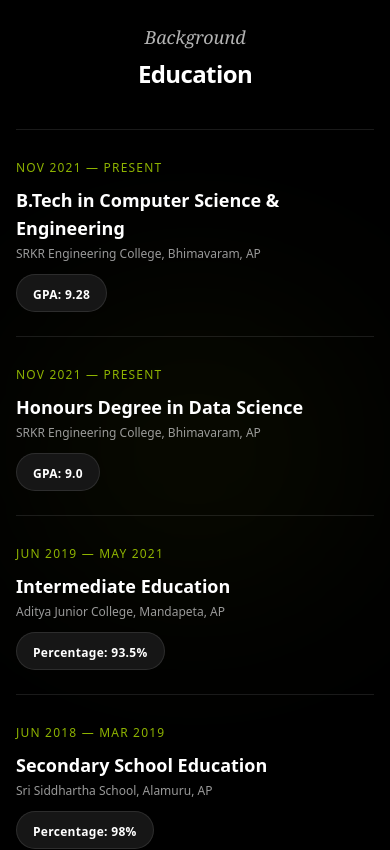
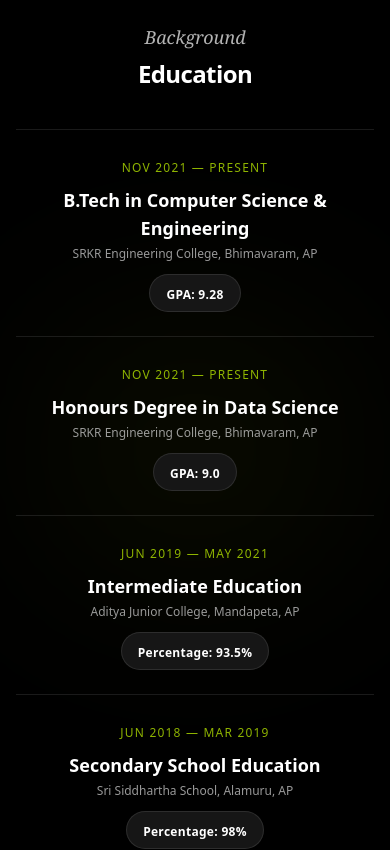
Before and after one commit to trsk269/Portfolio, a Next.js app: page / in a window 390 px wide. Shown: the part 4320-5170 px from the top of the page. Built offline with nearby package versions, Linux system fonts and the light colour scheme.

Commit message:
centering the eduction details over small screens

```diff
--- a/src/components/Education.tsx
+++ b/src/components/Education.tsx
@@ -54,7 +54,7 @@ export default function Education() {
           {educationData.map((item, index) => (
             <div
               key={item.id}
-              className={`group flex flex-col md:flex-row items-start md:items-center justify-between py-6 sm:py-8 md:py-10 border-b border-white/10 hover:border-white/30 transition-colors duration-500 ${
+              className={`group flex flex-col md:flex-row items-center md:items-center text-center md:text-left justify-between py-6 sm:py-8 md:py-10 border-b border-white/10 hover:border-white/30 transition-colors duration-500 ${
                 index === 0 ? "border-t" : ""
               }`}
             >
@@ -66,7 +66,7 @@ export default function Education() {
               </div>
 
               {/* Details */}
-              <div className="w-full md:w-1/2 flex flex-col gap-1 sm:gap-2 md:pe-12 mb-3 sm:mb-4 md:mb-0">
+              <div className="w-full md:w-1/2 flex flex-col items-center md:items-start gap-1 sm:gap-2 md:pe-12 mb-3 sm:mb-4 md:mb-0">
                 <h3 className="text-lg sm:text-xl md:text-2xl font-bold text-white group-hover:translate-x-2 transition-transform duration-500">
                   {item.degree}
                 </h3>
@@ -76,7 +76,7 @@ export default function Education() {
               </div>
 
               {/* Score */}
-              <div className="w-full md:w-1/4 flex md:justify-end items-center">
+              <div className="w-full md:w-1/4 flex justify-center md:justify-end items-center">
                 <div className="px-4 sm:px-5 py-1.5 sm:py-2 rounded-full border border-white/10 bg-[#161616] group-hover:bg-[#CAFF00] group-hover:text-black group-hover:border-[#CAFF00] transition-all duration-500">
                   <span className="text-xs sm:text-sm font-bold tracking-wide">
                     {item.score}
```
